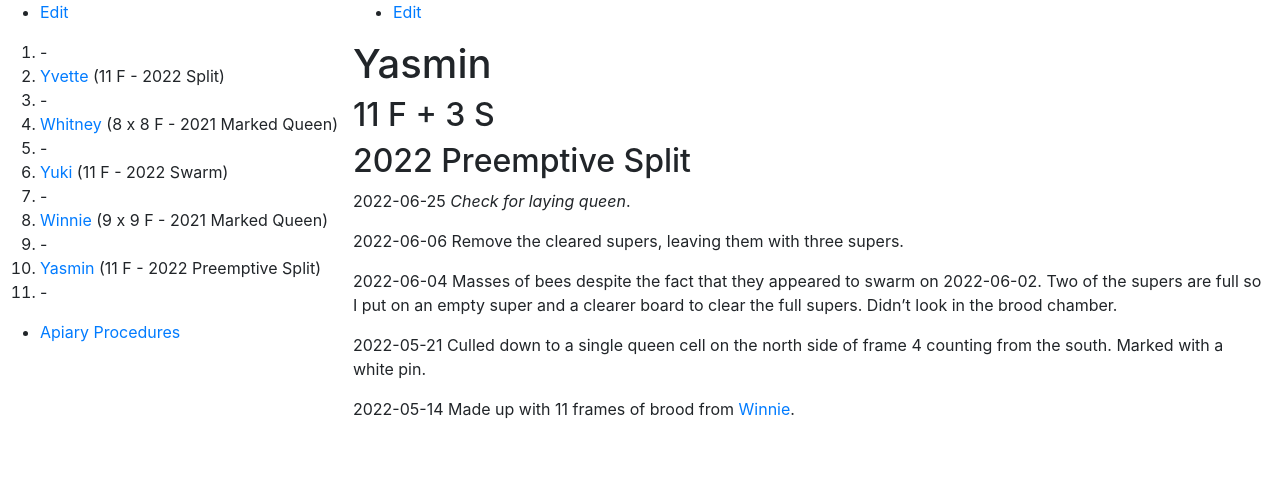
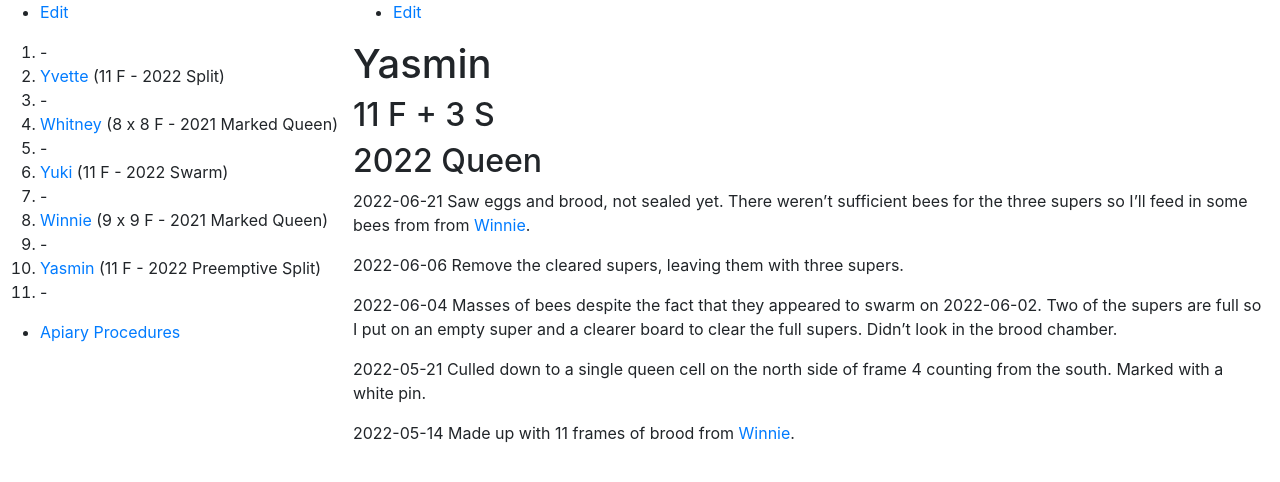
Before and after one commit to joejcollins/rhapsody-angel, a Jekyll site: the page built from queens/2022-yasmin.md, in a window 1280 px wide. Shown: the top 482 px of the page. Built offline with Jekyll 4.4.1, drawn with Linux system fonts in a browser that asks for light colours; our own code applies the rules of GitHub Pages for plain Markdown files.

Commit message:
Update 2022-yasmin.md

```diff
--- a/queens/2022-yasmin.md
+++ b/queens/2022-yasmin.md
@@ -2,9 +2,9 @@
 
 ## 11 F + 3 S
 
-## 2022 Preemptive Split
+## 2022 Queen
 
-2022-06-25 *Check for laying queen*.
+2022-06-21 Saw eggs and brood, not sealed yet.  There weren't sufficient bees for the three supers so I'll feed in some bees from from [Winnie]({{ site.baseurl }}/queens/2021-winnie.html).
 
 2022-06-06 Remove the cleared supers, leaving them with three supers.
 
```
